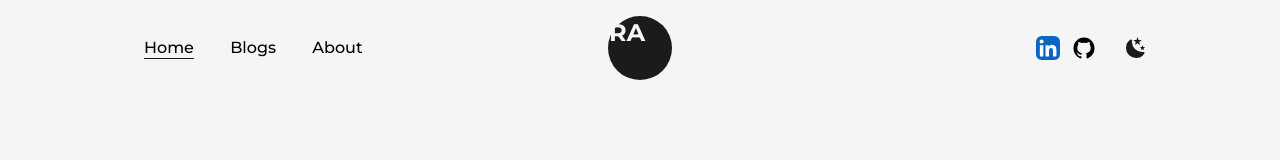
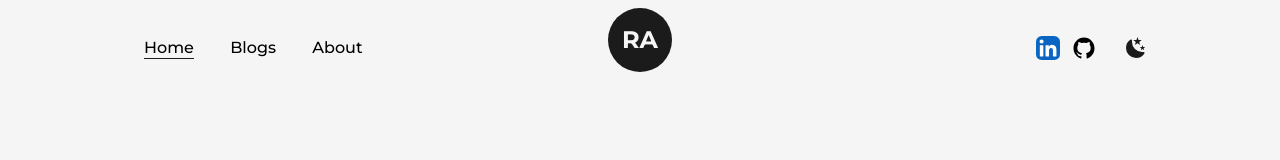
Before and after one commit to rajpoojary/raj_io_v2, a Next.js app: page / in a window 1280 px wide. Shown: the top 160 px of the page. Built offline with nearby package versions, Linux system fonts and the light colour scheme.

Commit message:
Fix logo alignment and restore hover animation

```diff
--- a/src/components/Logo.js
+++ b/src/components/Logo.js
@@ -1,20 +1,21 @@
+import Link from 'next/link'
 import React from 'react'
-import Link from 'next/link'
-import {motion} from 'framer-motion'
+import { motion } from 'framer-motion'
 
-const MotionLink = motion(Link);
+const MotionLink = motion(Link)
 
 const Logo = () => {
   return (
-    <div className= 'flex item-center justify-center mt-2'>
-    <MotionLink href='/' className='w-16 h-16 bg-dark  text-light items-center justify-center rounded-full text-2xl font-bold
-      border border-solid border-transparent
-    dark:border-light'
-     whileHover={{backgroundColor:['#121212', 'rgba(131,58,180,1)','rgba(253,29,29,1)','rgba(252,176,69,1)','rgba(131,58,180,1)', '#121212'], transition:{duration:1, repeat: Infinity}}}>
-        RA
+    <MotionLink
+      href="/"
+      className="w-16 h-16 bg-dark text-light flex items-center justify-center rounded-full text-2xl font-bold border border-solid border-transparent dark:border-light"
+      whileHover={{
+        backgroundColor: ['#121212', 'rgba(131,58,180,1)', 'rgba(253,29,29,1)', 'rgba(252,176,69,1)', 'rgba(131,58,180,1)', '#121212'],
+        transition: { duration: 1, repeat: Infinity }
+      }}
+    >
+      RA
     </MotionLink>
-
-    </div>
   )
 }
 
```
